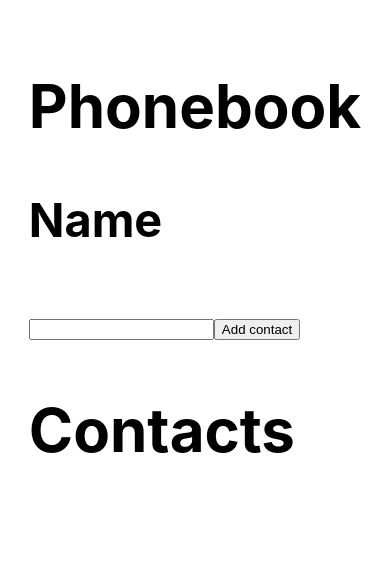
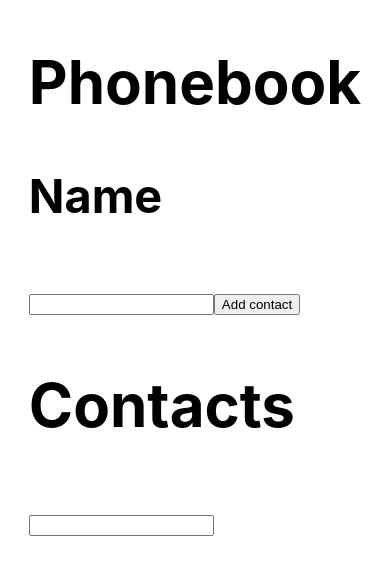
Before and after one commit to OlehKozubJS/goit-react-hw-02-phonebook, a React (Create React App) app: page / in a window 390 px wide. Shown: the part 154-728 px from the top of the page. Built offline with nearby package versions, Linux system fonts and the light colour scheme.

Commit message:
Update Phonebook.jsx

```diff
--- a/src/components/Phonebook.jsx
+++ b/src/components/Phonebook.jsx
@@ -61,6 +61,15 @@
                         {this.state.contacts.map(contact => <li key={contact.id}>{contact.name}</li>)}
                     </ul>
                 </label>
+                <label>
+                    <input
+                    type="tel"
+                    name="number"
+                    pattern="\+?\d{1,4}?[-.\s]?\(?\d{1,3}?\)?[-.\s]?\d{1,4}[-.\s]?\d{1,4}[-.\s]?\d{1,9}"
+                    title="Phone number must be digits and can contain spaces, dashes, parentheses and can start with +"
+                    required
+                    />
+                </label>
             </form>
         );
     }
```
